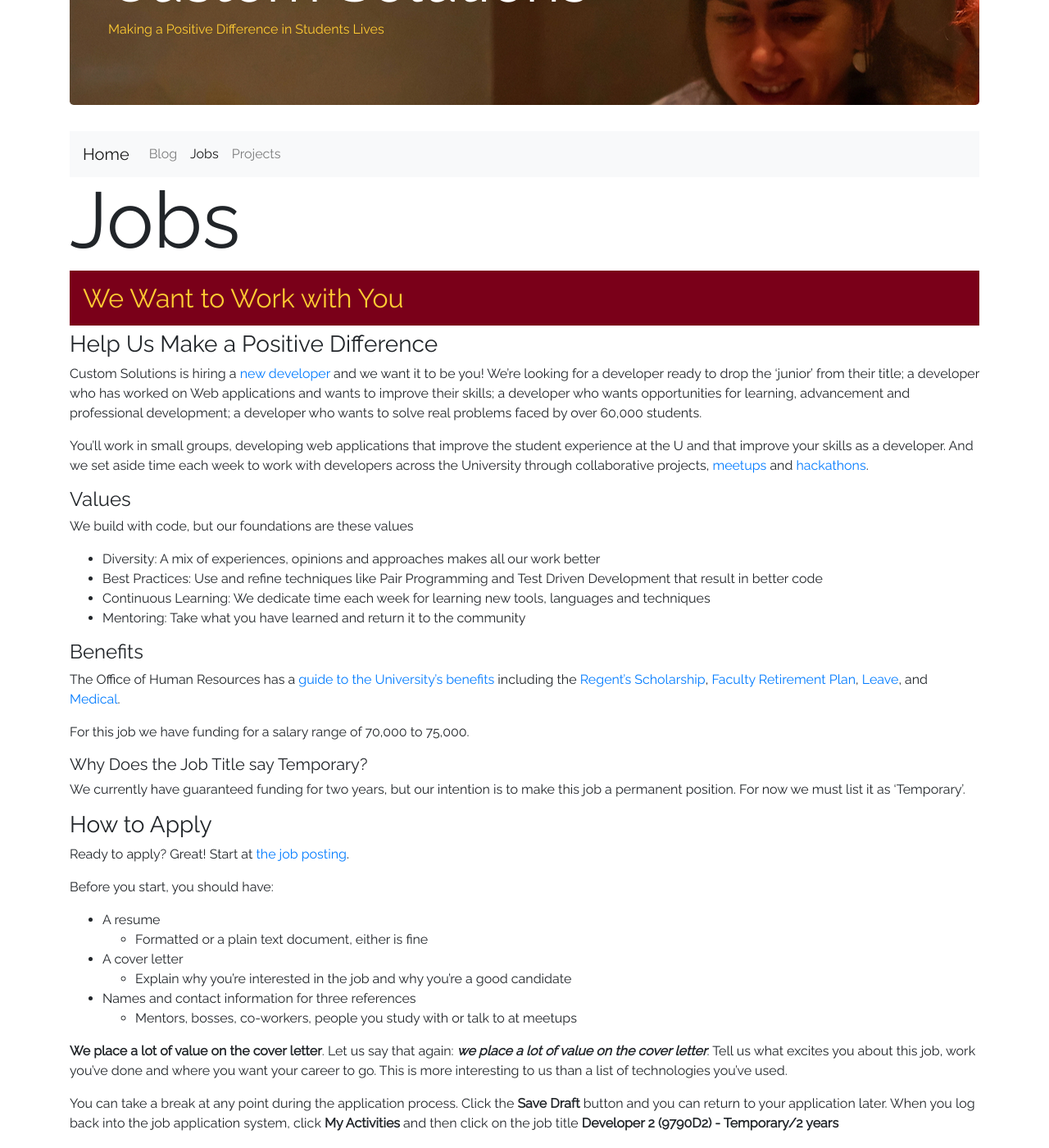
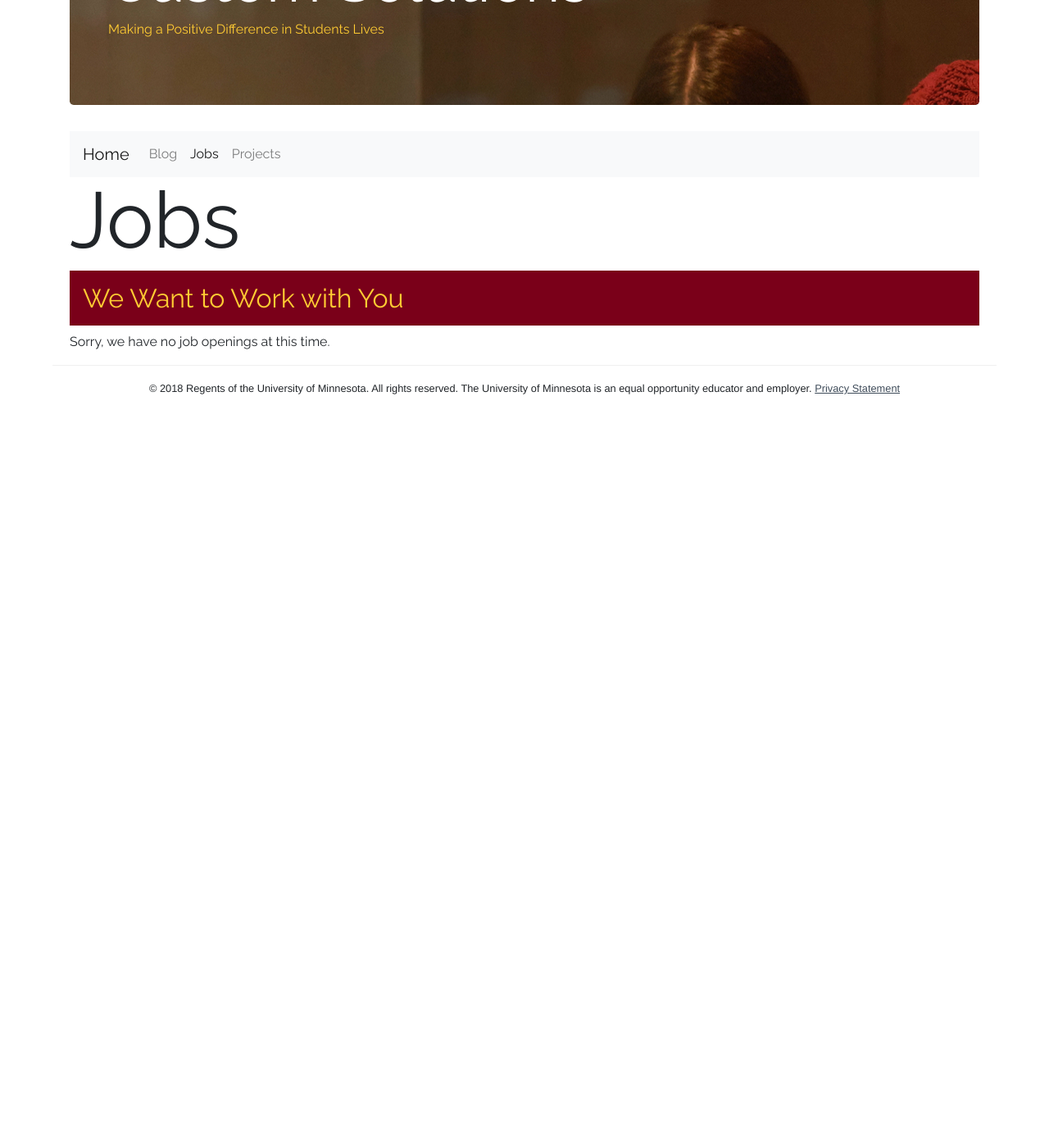
Before and after one commit to umn-asr/umn-asr.github.io, a Jekyll site: the page built from jobs.markdown, in a window 1280 px wide and 1400 px high, scrolled down 270 px. Shown: the whole window at 82% size. Built offline with Jekyll 4.4.1, drawn with Linux system fonts in a browser that asks for light colours; nearby versions of some CDN libraries; after the commit the page ends 900 px from its top, so only the background shows below that; some of the changed text lies outside the part shown.

Commit message:
Remove Job listing

```diff
--- a/jobs.markdown
+++ b/jobs.markdown
@@ -4,67 +4,4 @@ title: Jobs
 subtitle: We Want to Work with You
 ---
 
-### Help Us Make a Positive Difference
-
-Custom Solutions is hiring a [new developer](https://z.umn.edu/asr_dev2_external) and we want it to be you! We're looking for a developer ready to drop the 'junior' from their title; a developer who has worked on Web applications and wants to improve their skills; a developer who wants opportunities for learning, advancement and professional development; a developer who wants to solve real problems faced by over 60,000 students.
-
-You'll work in small groups, developing web applications that improve the student experience at the U and that improve your skills as a developer.
-And we set aside time each week to work with developers across the University through collaborative projects, [meetups](http://code-people.umn.edu/) and [hackathons](http://umn.campuscodefest.org/).
-
-####  Values
-
-We build with code, but our foundations are these values
-
-- Diversity: A mix of experiences, opinions and approaches makes all our work better
-- Best Practices: Use and refine techniques like Pair Programming and Test Driven Development that result in better code
-- Continuous Learning: We dedicate time each week for learning new tools, languages and techniques
-- Mentoring: Take what you have learned and return it to the community
-
-#### Benefits
-
-The Office of Human Resources has a [guide to the University's benefits](https://humanresources.umn.edu/benefits) including the [Regent's Scholarship](https://humanresources.umn.edu/benefits/tuition-benefits), [Faculty Retirement Plan](http://humanresources.umn.edu/employee-benefits/retirement#anchor-auto), [Leave](https://humanresources.umn.edu/benefits/vacations-and-leaves), and [Medical](https://humanresources.umn.edu/employee-benefits/medical).
-
-For this job we have funding for a salary range of 70,000 to 75,000.
-
-##### Why Does the Job Title say Temporary?
-
-We currently have guaranteed funding for two years, but our intention is to make this job a permanent position. For now we must list it as 'Temporary'.
-
-### How to Apply
-
-Ready to apply? Great! Start at [the job posting](https://z.umn.edu/asr_dev2_external).
-
-Before you start, you should have:
-
-- A resume
-   - Formatted or a plain text document, either is fine
-- A cover letter
-  - Explain why you're interested in the job and why you're a good candidate
-- Names and contact information for three references
-  - Mentors, bosses, co-workers, people you study with or talk to at meetups
-
-**We place a lot of value on the cover letter**. Let us say that again: **_we place a lot of value on the cover letter_**. Tell us what excites you about this job, work you've done and where you want your career to go. This is more interesting to us than a list of technologies you've used.
-
-You can take a break at any point during the application process. Click the **Save Draft** button and you can return to your application later. When you log back into the job application system, click **My Activities** and then click on the job title **Developer 2 (9790D2) - Temporary/2 years**
-
-If you have any questions while applying, look at the <a href="http://humanresources.umn.edu/find-job/using-employment-system">Using the Job Application System</a> page.
-
-### Interviews
-
-We use three interviews.
-
-1. Meet with a small group of ASR employees to discuss the job, your previous experience, and your qualifications.
-1. A short take-home exercise
-1. Pair programming with Custom Solutions developers using your programming language of choice.
-
-Oh, and we won't ask you to code anything on a whiteboard.
-
-Each interview takes about 2 hours and will be on different days. We can also arrange for remote interviews.
-
-### Answers to Some Common Questions
-
-Academic Support Resources does not currently:
-
-- sponsor visas
-- offer relocation funds
-- offer signing bonuses
+Sorry, we have no job openings at this time.
```
